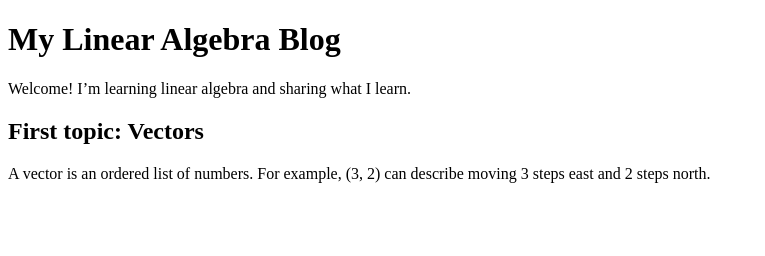
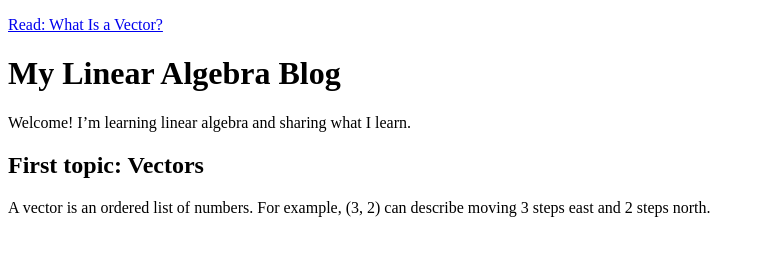
Before and after one commit to saw123-ops746/linear-algebra-blog, a plain HTML site: page index.html in a window 1280 px wide. Shown: the whole page, without its empty margins (0-765 px from the left). Drawn offline with Linux system fonts and the light colour scheme.

Commit message:
Add link to 'What Is a Vector?' article

```diff
--- a/index.html
+++ b/index.html
@@ -4,6 +4,7 @@
   <meta charset="UTF-8">
   <meta name="viewport" content="width=device-width, initial-scale=1">
   <title>My Linear Algebra Blog</title>
+  <p><a href="vectors.html">Read: What Is a Vector?</a></p>
 </head>
 <body>
   <h1>My Linear Algebra Blog</h1>
```
